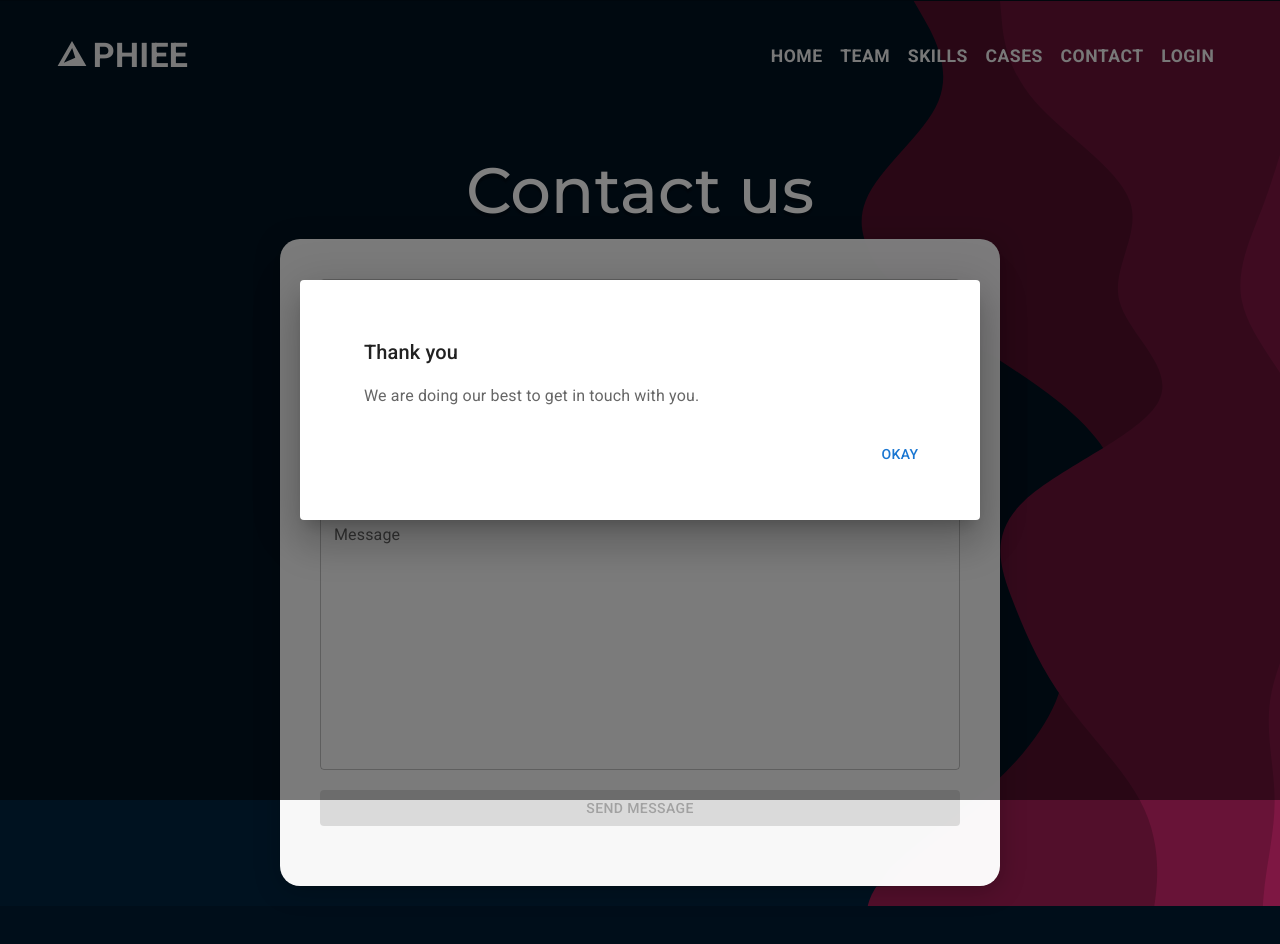
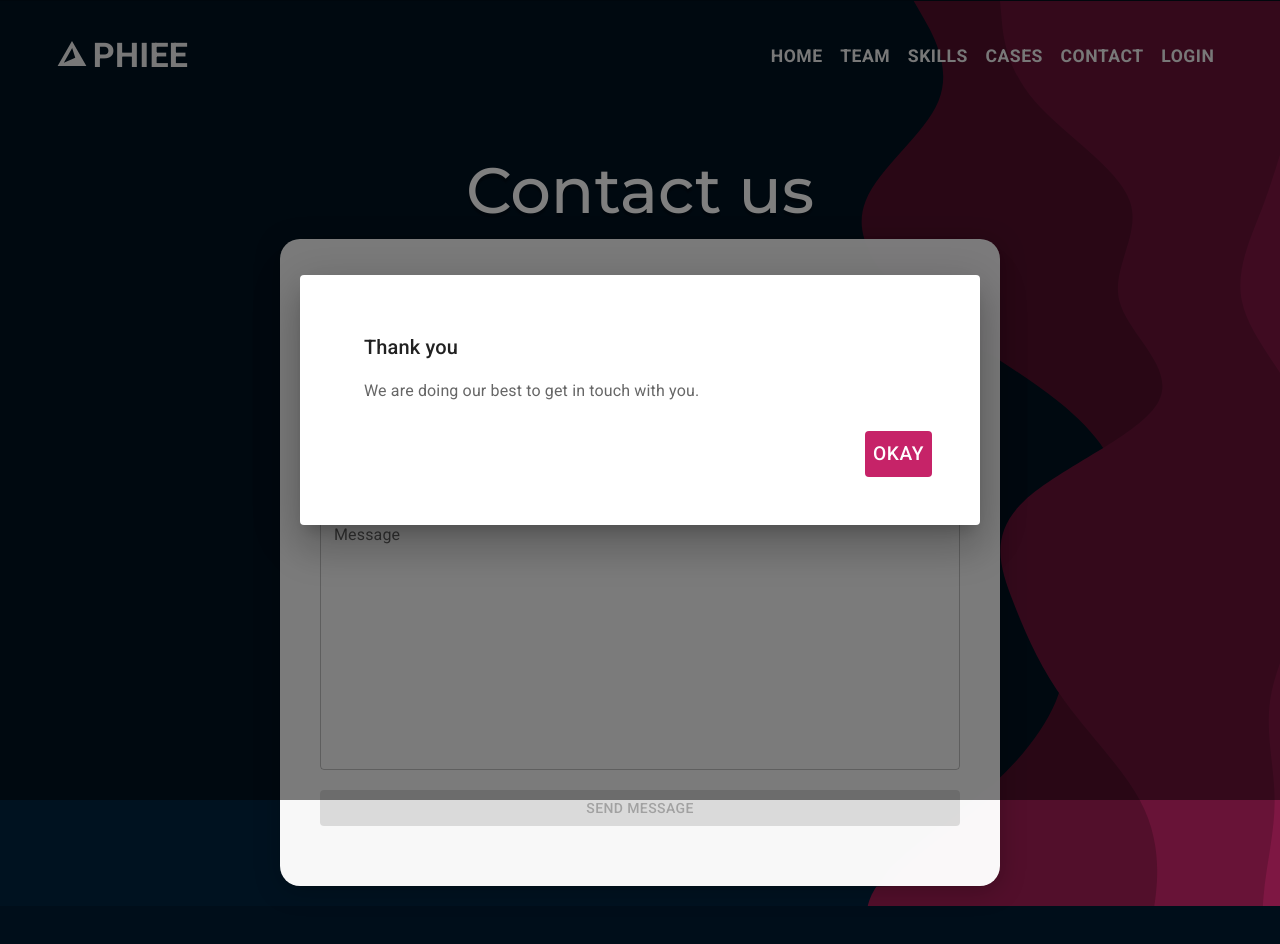
Before and after one commit to Prisberg/nr1team, a React (Create React App) app: page /confirm in a window 1280 px wide. Shown: the top 944 px of the page. Built offline with nearby package versions, Linux system fonts and the light colour scheme.

Commit message:
consistent button

```diff
--- a/src/components/pages/contact/DialogMui.js
+++ b/src/components/pages/contact/DialogMui.js
@@ -16,7 +16,7 @@ export const DialogMui = () => {
   return (
     <div>
       <Dialog aria-labelledby="dialog-title" aira-aria-describedby="dialog-desc" open={open}
-      onClose={() => setOpen(false)}>
+        onClose={() => setOpen(false)}>
         <DialogTitle id="dialog-title">Thank you</DialogTitle>
         <DialogContent>
           <DialogContentText id="dialog-desc">
@@ -24,7 +24,17 @@ export const DialogMui = () => {
           </DialogContentText>
         </DialogContent>
         <DialogActions>
-          <Button autofocus onClick={() => setOpen(false)}>Okay</Button>
+          <Button
+            sx={{
+              background: '#C62368',
+              fontSize: "1.2rem",
+              color: 'white',
+              "&:hover": {
+                background: '#4C0B26',
+              },
+            }}
+            autofocus
+            onClick={() => setOpen(false)}>Okay</Button>
         </DialogActions>
       </Dialog>
     </div>
```
